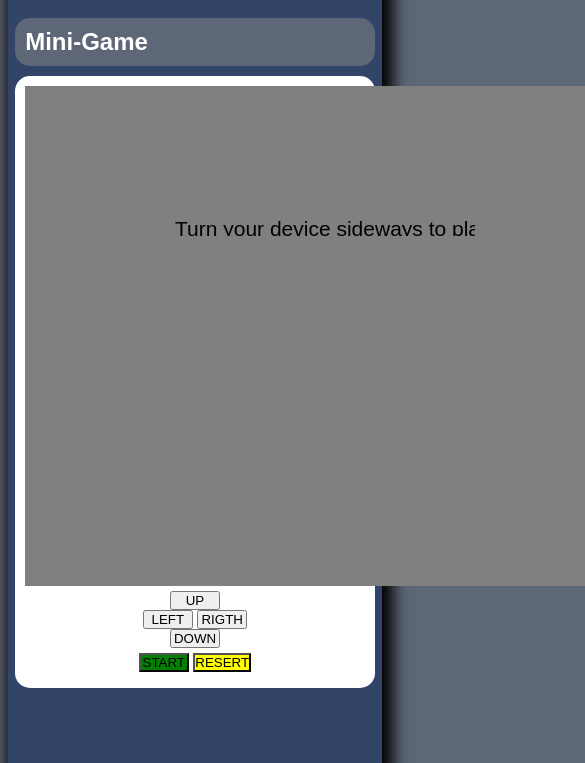
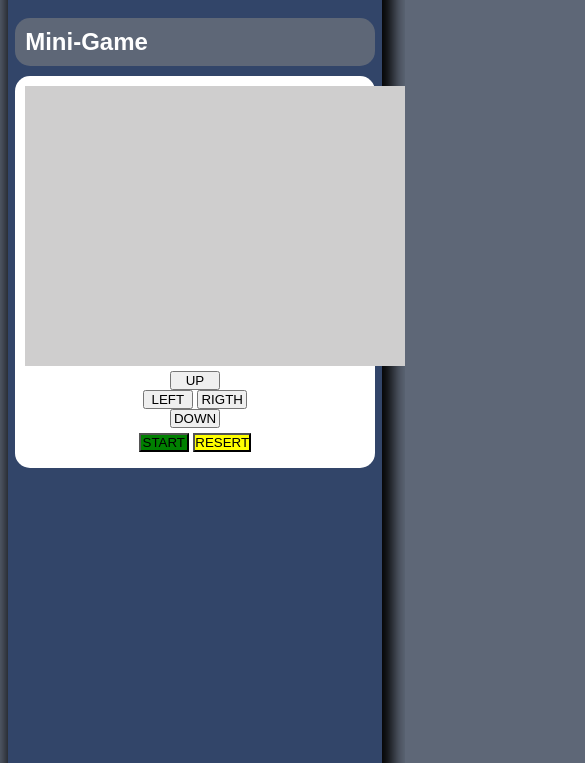
Before and after one commit to GabrielMoreiraS/Studies, a plain HTML site: page FrontEnd/Graphics/graphics.html in a window 390 px wide. Shown: the part 81-844 px from the top of the page, 585 px wide, since content can reach past the window. Drawn offline with Linux system fonts and the light colour scheme.

Commit message:
Studies.v.0.3

```diff
--- a/FrontEnd/Graphics/Scripts/Mini-Game.js
+++ b/FrontEnd/Graphics/Scripts/Mini-Game.js
@@ -14,30 +14,45 @@
     start.style.backgroundColor = "green";
     var theGA,  theGC, theGB, theGO = [], theGCS, theGBS, theGDS, theGS;
     var checkStart, k = 0, s = 0, r = 0, stopS = 0, score = 0, speed = 7, cs = 1, times = 1,
-    cWidth, cHeight;
+    cWidth = 600, cHeight = 500;
 
     body.onload = function(){
         checkDevice();
-    }
-    window.addEventListener('resize',checkDevice);
-
-    function checkDevice(){
-        var check;
-        var width = window.innerWidth;
-        var height = window.innerHeight;
-        if(width > 690){
+        if(checkStart == true){
             startOnKey();
             startGame();
             setTimeout(function(){
             theGA.stop();
             },speed);
         }
-        if(width > 300 && width < 400){
+    }
+    window.addEventListener('resize',checkDevice);
+
+    function checkDevice(){
+        var check = undefined;
+        var width = window.innerWidth;
+        // var height = window.innerHeight;
+        if(width > 690){
+            checkStart = true;
+        }
+        if(check == undefined && width > 300 && width < 690){
             var thec = document.getElementById("canvG");
+            thec.width
             thecX = thec.getContext('2d');
             thecX.font = "21px Arial";
             thecX.fillText("Turn your device sideways to play the game",0,150);
-            check = "";
+            check = true;
+        }
+        if(check == true && width > 300 && width < 690){
+            cWidth = 380;
+            cHeight = 280;
+            setTimeout(()=>{
+                startOnKey();
+                startGame();
+                setTimeout(function(){
+                theGA.stop();
+                },speed);
+            },1)
         }
     }
 
@@ -178,8 +193,8 @@
 
     function gameEnviroment(){
         this.canvas = document.getElementById("canvG");
-        this.canvas.width = 600;
-        this.canvas.height = 500;
+        this.canvas.width = cWidth;
+        this.canvas.height = cHeight;
         this.canvas.style.border = "1px solid #383636 inset";
         this.canvas.style.backgroundColor = " #cfcece";
         this.frameNo = 0;
--- a/style.css
+++ b/style.css
@@ -119,3 +119,13 @@ html,body{
     background-color: grey;
     text-align: center;
 }
+
+@media screen and (max-width: 690px){
+    .canvas-handler{
+        width: 380px;
+        height: 280px;
+        margin: 0 auto;
+        background-color: grey;
+        text-align: center;
+    }
+}
```
Also changed, not shown: FrontEnd/JavaScript/javascript.html (+0 -9 lines).
